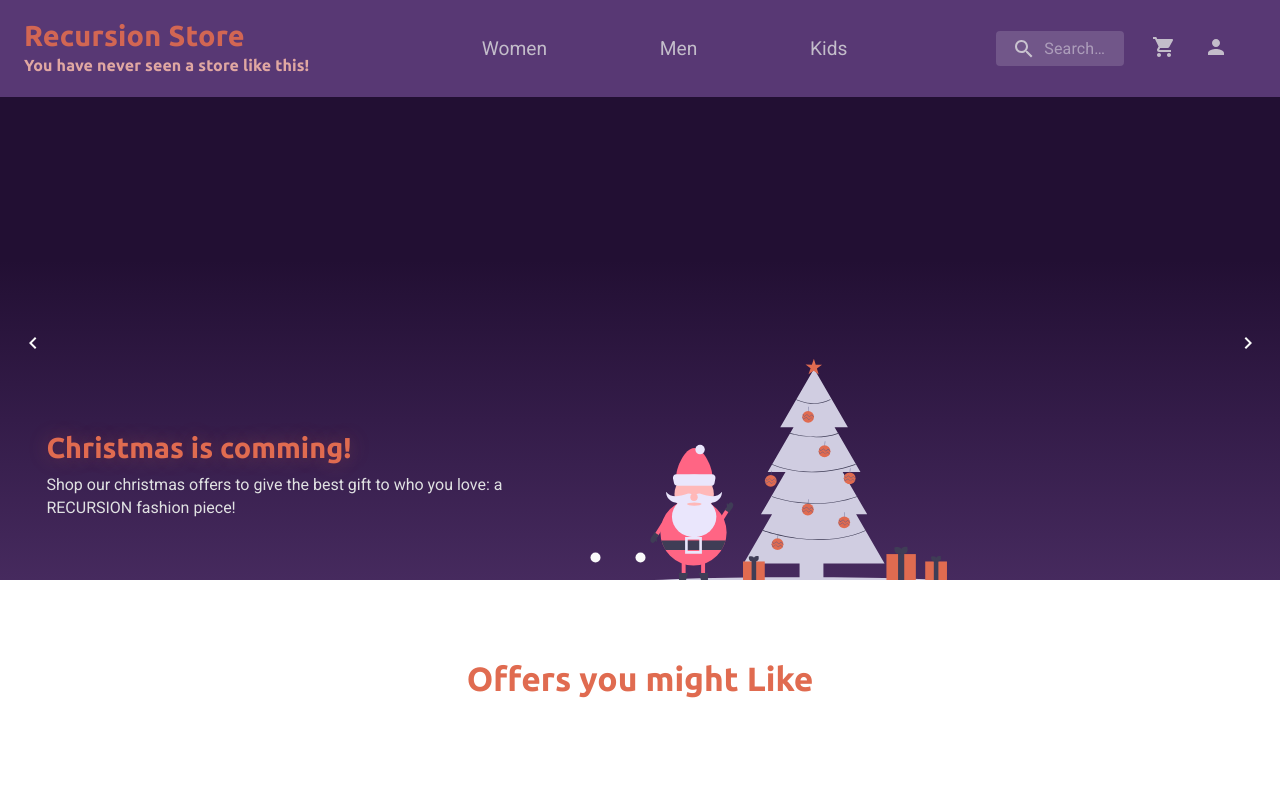
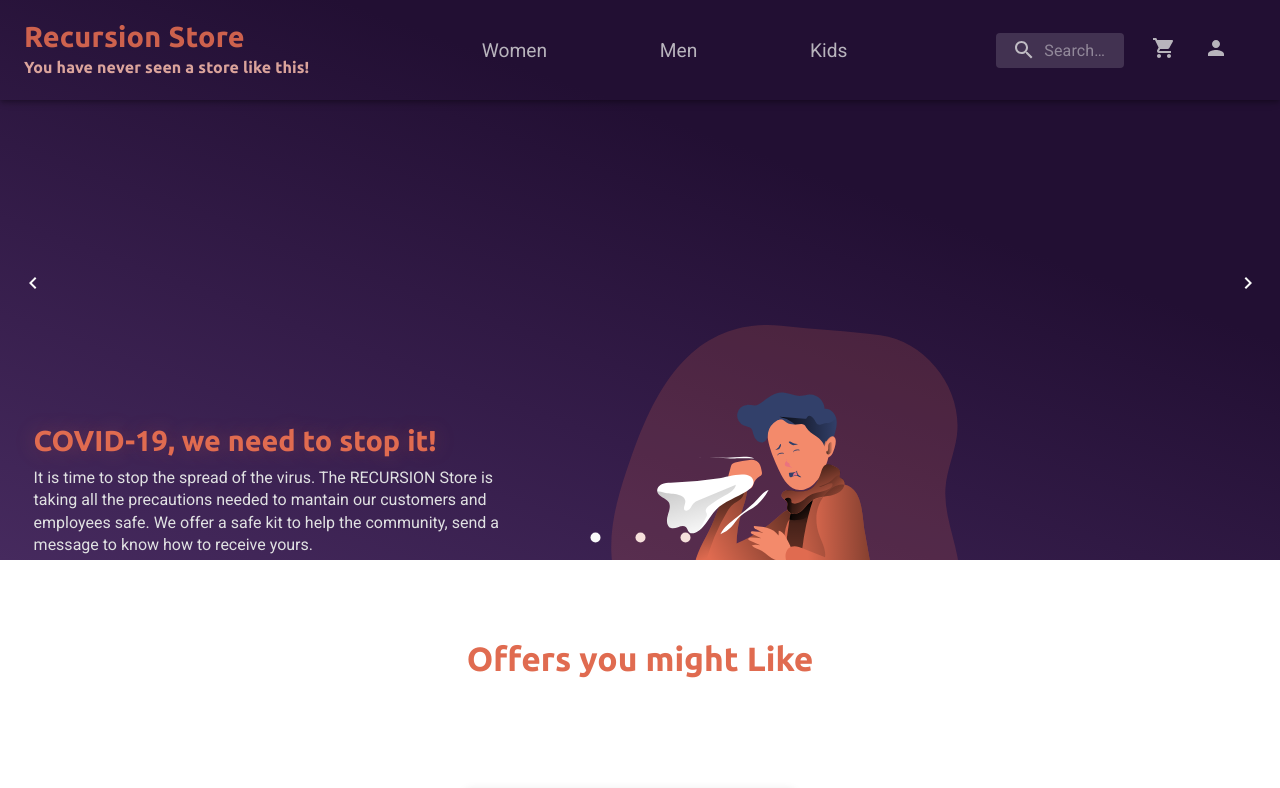
Before and after one commit to tiago-web/Recursion-Store, a React (Create React App) app in the folder web/: page / in a window 1280 px wide. Shown: the top 788 px of the page. Built offline with nearby package versions, Linux system fonts and the light colour scheme; grey boxes are pictures that could not be loaded.

Commit message:
Add active property to navbar

```diff
--- a/web/src/MockData/previousOrders.ts
+++ b/web/src/MockData/previousOrders.ts
@@ -33,6 +33,7 @@ const previousOrders: TPreviousOrder[] = [
           name: 'Developer Sweater',
           items: [
             {
+              color: 'Black',
               productImages: [
                 {
                   image: 'il_1140xN.2102609728_mzgn.jpg',
@@ -66,6 +67,7 @@ const previousOrders: TPreviousOrder[] = [
           name: 'Cashmere Scarf',
           items: [
             {
+              color: 'Blue',
               productImages: [
                 {
                   image:
@@ -126,6 +128,7 @@ const previousOrders: TPreviousOrder[] = [
           name: 'Developer Sweater',
           items: [
             {
+              color: 'Black',
               productImages: [
                 {
                   image: 'il_1140xN.2102609728_mzgn.jpg',
@@ -159,6 +162,7 @@ const previousOrders: TPreviousOrder[] = [
           name: 'Cashmere Scarf',
           items: [
             {
+              color: 'Blue',
               productImages: [
                 {
                   image:
--- a/web/src/components/Carousel/styles.ts
+++ b/web/src/components/Carousel/styles.ts
@@ -31,7 +31,7 @@ export const MaterialCarousel = styled(Carousel)<CarouselProps>`
   width: 100%;
 
   background: ${props => (props.background ? props.background : 'none')};
-  background-image: linear-gradient(180deg, #220f33, #220f33, #341c49, #462a5e);
+  background-image: linear-gradient(200deg, #220f33, #220f33, #341c49, #462a5e);
 
   .indicatorContainer {
     position: absolute;
@@ -69,6 +69,7 @@ export const MaterialCarousel = styled(Carousel)<CarouselProps>`
 export const CarouselContainer = styled.div<CarouselProps>`
   width: 80vw;
   min-height: 100%;
+  margin-top: 10vh;
 
   display: flex;
   align-items: center;
--- a/web/src/components/Navbar/index.tsx
+++ b/web/src/components/Navbar/index.tsx
@@ -1,4 +1,4 @@
-import React from 'react';
+import React, { useCallback, useEffect, useState } from 'react';
 import { Toolbar, Tooltip, Grid, InputBase } from '@material-ui/core';
 import {
   MaterialAppBar,
@@ -10,11 +10,48 @@ import {
   MaterialSearchIcon,
   ReactLink as Link,
 } from './styles';
+import { useLocation } from 'react-router-dom';
 
 const Navbar: React.FC = () => {
   const classes = useStyles();
+  const [navbarActive, setNavbarActive] = useState(false);
+  const [isHome, setIsHome] = useState(false);
+
+  const location = useLocation();
+
+  useEffect(() => {
+    if (location.pathname === '/') {
+      setIsHome(true);
+    } else {
+      setIsHome(false);
+    }
+  }, [location]);
+
+  useEffect(() => {
+    const handleNavBarActive = () => {
+      if (window.scrollY >= 150) {
+        setNavbarActive(true);
+      } else {
+        setNavbarActive(false);
+      }
+    };
+
+    window.addEventListener('scroll', handleNavBarActive);
+
+    return () => {
+      window.removeEventListener('scroll', handleNavBarActive);
+    };
+  }, []);
+
+  const handleNavbarClasses = useCallback(() => {
+    if (isHome) {
+      return navbarActive ? 'isHome active' : 'isHome';
+    }
+    return navbarActive ? 'active' : '';
+  }, [isHome, navbarActive]);
+
   return (
-    <MaterialAppBar>
+    <MaterialAppBar className={handleNavbarClasses()}>
       <Toolbar>
         <Grid container xs={7} className={classes.NavbarGridLeft}>
           <ContainerTitle>
--- a/web/src/components/Navbar/styles.ts
+++ b/web/src/components/Navbar/styles.ts
@@ -14,12 +14,31 @@ import {
 import { lighten, shade } from 'polished';
 
 export const MaterialAppBar = styled(AppBar)`
-  position: unset;
-  /* flex: 20em 40em 20em; */
-  background: var(--navbar-bg);
+  position: sticky;
+
   border-bottom: 3px solid var(--navbar-border);
+  background-image: linear-gradient(200deg, #220f33, #341c49, #341c49, #462a5e);
   height: 100px;
   justify-content: center;
+
+  &.isHome {
+    position: fixed;
+
+    background: transparent;
+    border-bottom: none;
+  }
+
+  &.active {
+    background-image: linear-gradient(
+      200deg,
+      #220f33,
+      #341c49,
+      #341c49,
+      #462a5e
+    );
+
+    border-bottom: 3px solid var(--navbar-border);
+  }
 `;
 
 export const ContainerTitle = styled.div`
--- a/web/src/pages/Home/index.tsx
+++ b/web/src/pages/Home/index.tsx
@@ -7,8 +7,6 @@ import { Container, Section } from './styles';
 import coughingImg from '../../assets/coughing.svg';
 import santaImg from '../../assets/santa.svg';
 import mobileAppImg from '../../assets/mobileApp.svg';
-
-//'https://image.freepik.com/free-vector/christmas-santa-claus-character-with-lettering_23-2148386165.jpg',
 
 const Home: React.FC = () => {
   const items = [
@@ -46,7 +44,7 @@ const Home: React.FC = () => {
           items={items}
           timeout={{ enter: 600, exit: 450 }}
           navButtonsAlwaysVisible
-          height={60}
+          height={70}
         />
       </Section>
       <Section>
```
